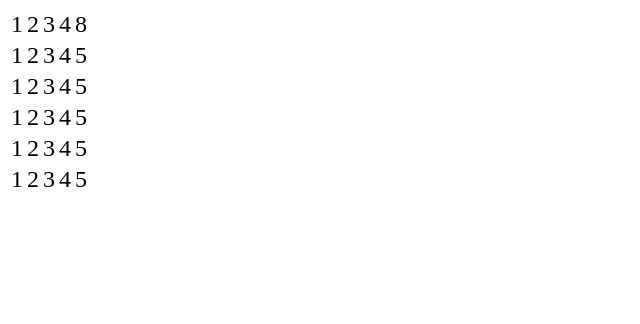
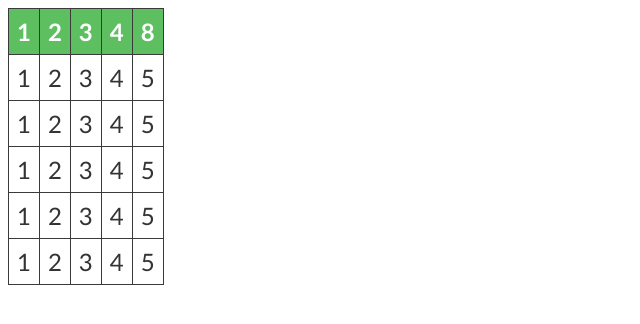
Before and after one commit to jordanhe2/ediTable, a plain HTML site: page index.html in a window 1280 px wide. Shown: the whole page, without its empty margins (0-640 px from the left). Drawn offline with Linux system fonts and the light colour scheme.

Commit message:
Added some typical table css.

```diff
--- a/index.html
+++ b/index.html
@@ -3,17 +3,40 @@
 <head>
     <title>ediTable</title>
     <meta charset="UTF-8">
+    <style>
+        table {
+            font-family: Calibri, Arial, sans-serif;
+            font-size:11px;
+            color:#333333;
+            border-width: 1px;
+            border-color: #3A3A3A;
+            border-collapse: collapse;
+        }
+        table th, table td{
+            border-width: 1px;
+            padding: 8px;
+            border-style: solid;
+            border-color: #3A3A3A;
+        }
+        table th {
+            color: #FFFFFF;
+            background-color: #5ebf61;
+        }
+        table td {
+            background-color: #ffffff;
+        }
+    </style>
     <link rel="stylesheet" type="text/css" href="ediTable.css">
 </head>
 <body>
     <table id="table" style="font-size: 18pt;">
         <tbody>
             <tr>
-                <td contenteditable>1</td>
-                <td>2</td>
-                <td>3</td>
-                <td>4</td>
-                <td>8</td>
+                <th>1</th>
+                <th>2</th>
+                <th>3</th>
+                <th>4</th>
+                <th>8</th>
             </tr>
             <tr>
                 <td>1</td>
```
